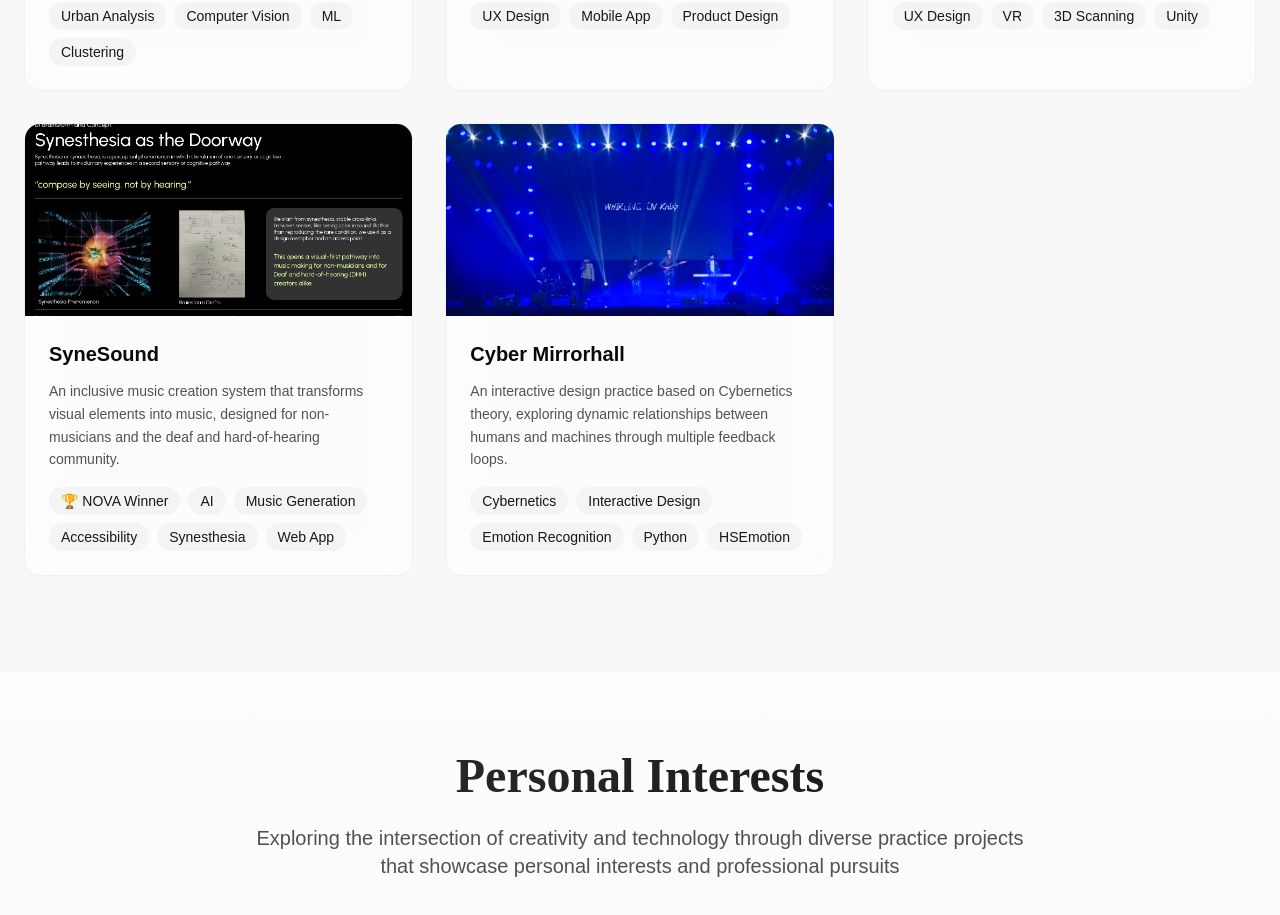
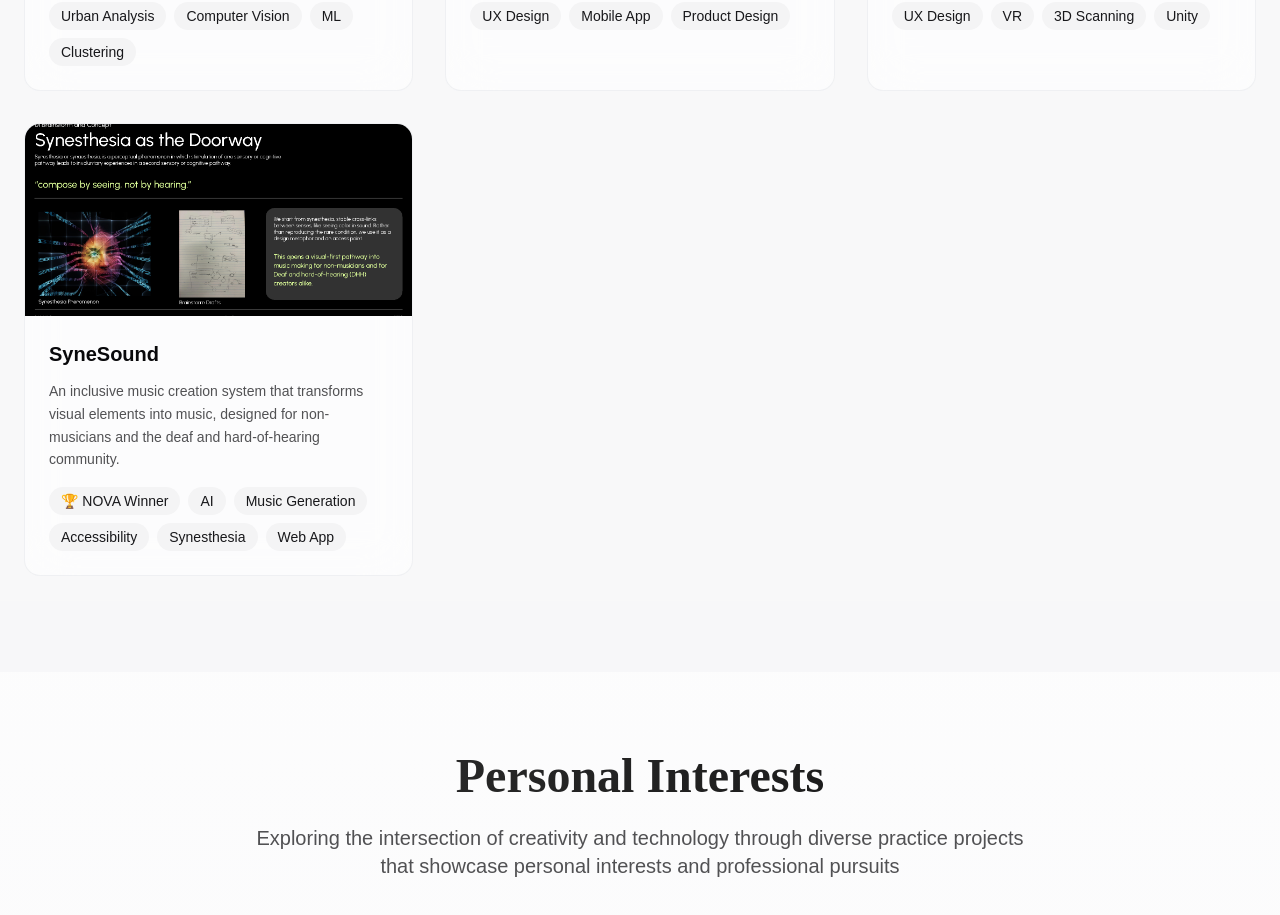
Before and after one commit to TwenteeX/my_website, a React (Vite) app in the folder horizons_export/: page / in a window 1280 px wide. Shown: the part 1940-2855 px from the top of the page. Built offline with nearby package versions, Linux system fonts and the light colour scheme.

Commit message:
project renew

```diff
--- a/horizons_export/src/components/Projects.jsx
+++ b/horizons_export/src/components/Projects.jsx
@@ -38,7 +38,7 @@ const Projects = ({ language }) => {
   // Define project categories mapping
   const projectCategories = {
     'products': [1, 5, 7], // Roomify, Pet's Tribe, SyneSound
-    'compdesign': [2, 3, 8], // Cognitive Tracks, EEG-informed Exhibition Design, Cyber Mirrorhall
+    'compdesign': [2, 3], // Cognitive Tracks, EEG-informed Exhibition Design
     'dataviz': [4], // Colors of Hongkong
     'xr': [1, 6] // Roomify, Feeling Home in Memory
   };
@@ -116,7 +116,6 @@ const Projects = ({ language }) => {
                         project.id === 5 ? "/images/pet-head.png" :
                         project.id === 6 ? "/images/vr-head.png" :
                         project.id === 7 ? "/images/SyneSound 1.png" :
-                        project.id === 8 ? "/images/music-head.png" :
                         "https://images.unsplash.com/photo-1572177812156-58036aae439c"
                       } />
                   </div>
--- a/horizons_export/src/data/projects.js
+++ b/horizons_export/src/data/projects.js
@@ -164,29 +164,6 @@ export const projectsData = {
         outcome: {
           title: 'Product Value & Vision',
           content: 'SyneSound addresses key challenges: Lowering barriers by enabling non-musicians and DHH creators to compose through visual means, without relying on hearing or music theory knowledge. Transparent creation through an explainable canvas where visual elements correspond to clear musical structures, rather than a "black box" AI generator. Emotional visualization where colors and motion directly convey harmony and rhythm, making the creator\'s emotional intent clear and readable to others, including hearing individuals. The team plans to conduct user studies on "emotional consistency" where DHH creators compose using only the visual canvas, and hearing listeners evaluate the generated audio, testing whether visual expressions accurately convey emotions through music.'
-        }
-      }
-    },
-    {
-      id: 8,
-      title: 'Cyber Mirrorhall',
-      category: 'compdesign',
-      description: 'An interactive design practice based on Cybernetics theory, exploring dynamic relationships between humans and machines through multiple feedback loops.',
-      tags: ['Cybernetics', 'Interactive Design', 'Emotion Recognition', 'Python', 'HSEmotion'],
-      image: 'Cyber Mirrorhall cybernetics-based interactive system with emotion recognition',
-      featured: true,
-      details: {
-        about: {
-          title: 'Project Overview',
-          content: 'Cyber Mirrorhall is an interactive design practice based on Cybernetics theory, developed by Serena Sun and Yunxiang Ma as part of the "Inquiry to CD" course on Cybernetics Practice. The project aims to explore dynamic relationships between humans and machines through multiple feedback loops. Deeply inspired by W. Ross Ashby\'s concept of the Homeostat (homeostatic device), the system treats itself as a dynamic structure seeking balance. The core theoretical pillars include: Dynamic Control Through Feedback—the system is not static but maintains or changes state through continuous input-output cycles; Emergent Intelligence from Interaction—intelligence exists not just in code but in the process of user-system "action"; Second Feedback Loop—beyond basic interaction, the system contains deeper regulatory mechanisms where users become part of the feedback loop while reacting to the system; Matching Variety & Multi-Agency—following the Law of Requisite Variety, the system designs multiple personas to handle the complexity of user emotional input.'
-        },
-        process: {
-          title: 'System Workflow & Architecture',
-          content: 'Cyber Mirrorhall constructs a closed-loop interactive system with three layers: Input, Recognition & Classification, and Generation & Feedback. Input Layer: Digital input captures user facial information through a camera, while physical input (planned) uses ultrasonic sensors to capture distance information. Recognition & Classification Layer: The system uses the HSEmotion model (specifically `enet_b0_8_best_vgaf`) to analyze emotions. Based on Russell\'s Valence-Arousal Model, emotions are quantified into "Valence" (pleasure level) and "Arousal" (activation level) dimensions. The system calculates these values in real-time and locates user emotions in four quadrants (Q1-Q4). Generation & Feedback Layer: According to V/A type, the system triggers specific feedback mechanisms from 9 different "Personas".'
-        },
-        outcome: {
-          title: 'Multiple Persona Agents & Reflections',
-          content: 'To embody the Cybernetics concept of "Multi-Agency", the system designs 9 different personas that act like a choir or jury, producing complex negotiated responses to user input. These personas are not just filters but feedback nodes with specific behavioral logic: Persona_00 - Mirror (direct reflection), Persona_01 - Oppose (valence reversal), Persona_02 - Amplify (maximize emotion intensity), Persona_03 - Performer (extreme dramatization), Persona_04 - Cheer (positive guidance), Persona_05 - Downer (negative drag), Persona_06 - Jitter (inject micro-instability), Persona_07 - Smooth (elegant transitions), Persona_08 - Echo (delayed temporal response). The creators emphasize that the core of Cyber Mirrorhall lies not in code or images themselves, but in the performance of the entire loop. Interaction is not pre-scripted but a continuously responsive process. The "Essential Variable" maintaining homeostasis in this cybernetic system may not be numerical but intangible emotional experience. The project is open-sourced on GitHub (TwenteeX/cyber_mirrorhall), written in Python, with future plans to integrate hardware (HC-SR04 ultrasonic sensors) to introduce social distance as a new input dimension.'
         }
       }
     }
@@ -358,29 +335,6 @@ export const projectsData = {
           content: 'SyneSound 试图解决以下痛点：降低门槛：让非音乐人和听障创作者可以通过"看"来作曲，无需依靠听力或乐理知识。透明化创作：并非简单的"黑盒"AI 生成，而是建立一个可解释的画布，让视觉元素对应明确的音乐结构。情感可视化：颜色和运动能够直接传达和谐与律动，使得创作者的情感意图对他（她）人（包括听力正常者）是清晰可读的。团队计划进行一项关于"情感一致性"（Emotional Consistency）的用户研究：听障创作者仅使用视觉画布作曲，听力正常的听众仅听生成的音频，两人背对背无交流，双方分别选择情感标签（如快乐、悲伤、神秘等）并在效价-唤醒度（Valence-Arousal）量表上打分，以验证视觉表达的情感是否通过音乐准确传达给了听众。'
         }
       }
-    },
-    {
-      id: 8,
-      title: 'Cyber Mirrorhall',
-      category: 'compdesign',
-      description: '基于控制论（Cybernetics）理论的交互设计实践，通过多重反馈回路探索人与机器之间的动态关系。',
-      tags: ['控制论', '交互设计', '情绪识别', 'Python', 'HSEmotion'],
-      image: 'Cyber Mirrorhall基于控制论的交互系统与情绪识别',
-      featured: true,
-      details: {
-        about: {
-          title: '项目概述',
-          content: 'Cyber Mirrorhall 是一个基于控制论（Cybernetics）理论的交互设计实践，由 Serena Sun 和 Yunxiang Ma 创作，是"Inquiry to CD"课程中关于控制论实践（Cybernetics Practice）的作业成果。该项目旨在通过多重反馈回路探索人与机器之间的动态关系。项目深受 W. Ross Ashby 的内稳态器（Homeostat）概念启发，将系统视为一个动态的、寻求平衡的结构。其核心理论支柱包括：通过反馈实现动态控制——系统不是静态的，而是通过不断的输入输出循环来维持或改变状态；交互中的涌现智能——智能不仅仅存在于代码中，而是存在于用户与系统"行动"的过程中；第二反馈回路——除了基础的交互，系统还包含更深层的调节机制，用户在对系统做出反应的同时，也成为了系统反馈回路的一部分；匹配多样性与多代理系统——遵循控制论中的"必要多样性定律"（Law of Requisite Variety），系统设计了多个代理（Personas）来应对用户情感输入的复杂性。'
-        },
-        process: {
-          title: '系统工作流与架构',
-          content: 'Cyber Mirrorhall 构建了一个闭环的交互系统，分为输入、识别分类、生成反馈三个层级。输入层：数字输入通过摄像头捕捉用户的面部信息；物理输入（计划中）通过超声波传感器（Ultrasonic Ranger）捕捉用户的距离信息。识别与分类层：系统使用 HSEmotion 模型（具体为 `enet_b0_8_best_vgaf`）来分析情绪。基于 Russell 的效价-唤醒度模型（Valence-Arousal Model），将情绪量化为"效价"（愉悦程度）和"唤醒度"（激活程度）两个维度。系统实时计算这两个数值，并将用户情绪定位在四个象限（Q1-Q4）中。生成与反馈层：根据 V/A 类型，系统从 9 个不同的"人格"（Personas）中触发特定的反馈机制。'
-        },
-        outcome: {
-          title: '多重人格代理与哲学反思',
-          content: '为了体现"多代理"（Multi-Agency）的控制论概念，系统设计了 9 种不同的人格，它们像一个合唱团或陪审团一样，对用户的输入产生复杂的协商反应。这些人格不仅仅是滤镜，而是具有特定行为逻辑的反馈节点：Persona_00 - Mirror（直接反射），Persona_01 - Oppose（效价反转），Persona_02 - Amplify（情绪强度的最大化放大），Persona_03 - Performer（极端的戏剧化表现），Persona_04 - Cheer（正向引导），Persona_05 - Downer（负向拖拽），Persona_06 - Jitter（注入微小的不稳定性），Persona_07 - Smooth（优雅流畅的过渡），Persona_08 - Echo（延迟的时间响应）。创作者强调，Cyber Mirrorhall 的核心不在于代码或图像本身，而在于整个循环的表演性（Performance of the entire loop）。交互不是预设好的，而是不断响应的过程。在这个控制论系统中，维持稳态的"必要变量"（Essential Variable）不一定是数字，也可以是无形的情感体验。该项目已在 GitHub 上开源（TwenteeX/cyber_mirrorhall），使用 Python 编写，未来计划包括整合硬件（如 HC-SR04 超声波传感器）以引入社交距离作为新的输入维度，并可能用抽象艺术面板替代具象的人脸显示。'
-        }
-      }
     }
   ]
 };
--- a/horizons_export/src/pages/ProjectDetail.jsx
+++ b/horizons_export/src/pages/ProjectDetail.jsx
@@ -2,8 +2,7 @@ import React, { useEffect } from 'react';
 import { useParams, Link } from 'react-router-dom';
 import { motion } from 'framer-motion';
 import { Helmet } from 'react-helmet';
-import { ArrowLeft, Video } from 'lucide-react';
-import { Button } from '@/components/ui/button';
+import { ArrowLeft } from 'lucide-react';
 import { projectsData } from '@/data/projects';
 
 const ProjectDetail = ({ language }) => {
@@ -94,20 +93,6 @@ const ProjectDetail = ({ language }) => {
                 {language === 'zh' ? '演示视频 - SyneSound 视觉转音乐创作系统' : 'Demo Video - SyneSound Visual-to-Musical Creation System'}
               </p>
             </div>
-          ) : project.id === 8 ? (
-            <div>
-              <video
-                className="w-full h-auto max-h-[500px] object-cover rounded-2xl shadow-2xl"
-                controls
-                poster="/images/music-head.png"
-              >
-                <source src="/videos/cybernecticsDemo.mp4" type="video/mp4" />
-                <p>{language === 'zh' ? '您的浏览器不支持视频播放。' : 'Your browser does not support video playback.'}</p>
-              </video>
-              <p className="text-center text-sm text-muted-foreground mt-4">
-                {language === 'zh' ? '演示视频 - Cyber Mirrorhall 控制论交互系统' : 'Demo Video - Cyber Mirrorhall Cybernetics Interactive System'}
-              </p>
-            </div>
           ) : project.id === 2 ? (
             <img className="w-full h-auto max-h-[500px] object-cover rounded-2xl shadow-2xl" alt={title} src="/images/boardgame-head.png" />
           ) : project.id === 3 ? (
@@ -143,7 +128,6 @@ const ProjectDetail = ({ language }) => {
                     {project.id === 5 && '2023'}
                     {project.id === 6 && '2024'}
                     {project.id === 7 && '2025'}
-                    {project.id === 8 && '2024'}
                   </p>
                 </div>
                 <div>
@@ -156,7 +140,6 @@ const ProjectDetail = ({ language }) => {
                     {project.id === 5 && 'Yunxiang Ma, Yuying Zhang, Xinning He, Rhone Ryan Huang Ern'}
                     {project.id === 6 && (language === 'zh' ? '独立完成' : 'Individual Work')}
                     {project.id === 7 && 'Yongyi Xiong, Yunxiang Ma'}
-                    {project.id === 8 && 'Serena Sun, Yunxiang Ma'}
                   </p>
                 </div>
                 <div>
@@ -221,12 +204,6 @@ const ProjectDetail = ({ language }) => {
                     className="w-full h-auto object-cover rounded-lg shadow-lg my-8"
                     alt="SyneSound项目概述"
                     src="/images/SyneSound 1.png"
-                  />
-                ) : project.id === 8 ? (
-                  <img
-                    className="w-full h-auto object-cover rounded-lg shadow-lg my-8"
-                    alt="Cyber Mirrorhall项目概述"
-                    src="/images/music-head.png"
                   />
                 ) : null}
                 <p>{details.about.content}</p>
```
